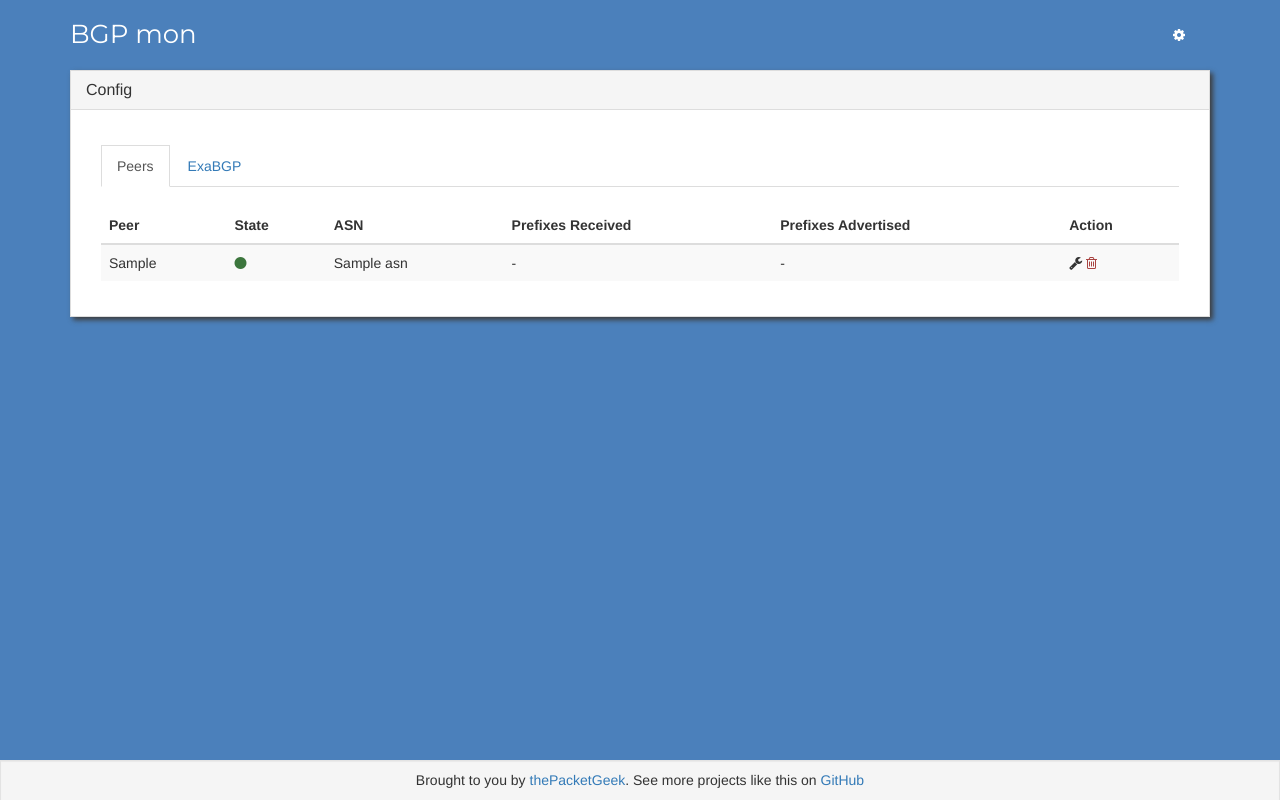
After one commit to bharathi26/ExaBGPmon, a Flask app: page /config in a window 1280 px wide. The commit adds this page. Run offline with Flask 2, Linux system fonts and the light colour scheme; a database or web service that is not in the repository returns one stand-in record (values such as "Sample title"); some libraries are stand-ins or nearby versions.

Commit message:
Adding start of config page
Peer details including links to eventually edit and delete.

```diff
--- a/app/app.py
+++ b/app/app.py
@@ -26,8 +26,8 @@ def minutes_ago(minutes):
 @app.route('/')
 def dashboard():
 
-	updates = [x for x in bgp_updates.find({'type': { '$nin': ['keepalive', 'state']}}).sort('time', DESCENDING).limit(10)]
-	peers = [x for x in bgp_peers.find()]
+	updates = [x for x in bgp_updates.find({'type': { '$nin': ['keepalive']}}).sort('time', DESCENDING).limit(10)]
+	peers = list(bgp_peers.find())
 
 	return render_template('dashboard.html', updates=updates, peers=peers)
 
@@ -78,6 +78,13 @@ def delete_adv_route(peer_id, adv_route_id):
 	flash('%s has been withdrawn from %s.' % (adv_route['prefix'], peer['ip']), 'success')
 	return redirect(url_for('peer', peer_id=peer_id))
 
+@app.route('/config', methods=['GET', 'POST'])
+def config():
+
+	peers = list(bgp_peers.find())
+
+	return render_template('config.html', peers=peers)
+
 @app.route('/command', methods=['POST'])
 def command():
 
--- /dev/null
+++ b/app/templates/config.html
@@ -0,0 +1,103 @@
+{% extends "layout.html" %}
+{% import "bootstrap/wtf.html" as wtf %}
+
+{% block title %}
+{{ super()}}
+Config
+{% endblock %}
+
+{% block page_content %}
+{{ super() }}
+
+
+<div class="container">
+
+	<div class="col-md-12">
+
+		<div class="row">
+			<div class="col-md-12 panel panel-default">
+				<div class="panel-heading">
+					<h3 class="panel-title">
+						Config
+					</h3>
+				</div>
+				</br>
+				<div class="panel-body">
+					<div>
+
+					  <!-- Nav tabs -->
+					  <ul class="nav nav-tabs" role="tablist">
+					    <li role="presentation" class="active"><a href="#peers" aria-controls="home" role="tab" data-toggle="tab">Peers</a></li>
+					    <li role="presentation"><a href="#exabgp" aria-controls="profile" role="tab" data-toggle="tab">ExaBGP</a></li>
+					  </ul>
+
+					  <!-- Tab panes -->
+					  <div class="tab-content">
+					    <div role="tabpanel" class="tab-pane active" id="peers">
+					    	<br>
+					    	<table class="table table-striped">
+					    		<thead>
+					    			<th>Peer</th>
+					    			<th>State</th>
+					    			<th>ASN</th>
+					    			<th>Prefixes Received</th>
+					    			<th>Prefixes Advertised</th>
+					    			<th>Action</th>
+					    		</thead>
+					    		<tbody>
+						    		{% for peer in peers %}
+						    			<tr>
+						    				<td>{{ peer['ip'] }}</td>
+						    				<td>
+							    				{% if peer.state == 'up' or peer.state == 'connected' %}
+							    					<i class="fa fa-circle text-success"></i>
+							    				{% else %}
+							    					<i class="fa fa-circle text-danger"></i>
+							    				{% endif %}
+							    			</td>
+							    			<td>{{ peer['asn'] }}</td>
+							    			<td>-</td>
+							    			<td>-</td>
+							    			<td>
+							    				<i class="fa fa-wrench"></i>
+							    				<i class="fa fa-trash-o text-danger"></i>
+							    			</td>
+						    			</tr>
+						    		{% endfor %}
+						    	</tbody>
+					    	</table>
+					    </div>
+
+					    <div role="tabpanel" class="tab-pane" id="exabgp">
+
+					    </div>
+					  </div>
+
+					</div>
+			    </div>
+
+			</div>
+
+		</div>
+
+
+
+
+
+
+	</div>
+</div>
+
+
+
+
+{% endblock %}
+
+{% block scripts %}
+{{ super() }}
+
+<script type="text/javascript">
+
+</script>
+
+{% endblock %}
--- a/app/templates/layout.html
+++ b/app/templates/layout.html
@@ -40,7 +40,7 @@
                 <div class="navbar-collapse collapse" id="navbar-collapse">
                     <ul class="nav navbar-nav">
                         <li class="nav-item sr-only active"><a href="#">Home</a></li>
-                        <!-- <li class="nav-item"><a href="{{url_for('dashboard')}}">Features</a></li> -->
+                        <li class="nav-item"><a href="{{ url_for('config') }}"><i class="fa fa-gear"></i></a></li>
                     </ul><!--//nav-->
                 </div><!--//navabr-collapse-->
             </nav><!--//main-nav-->
```
